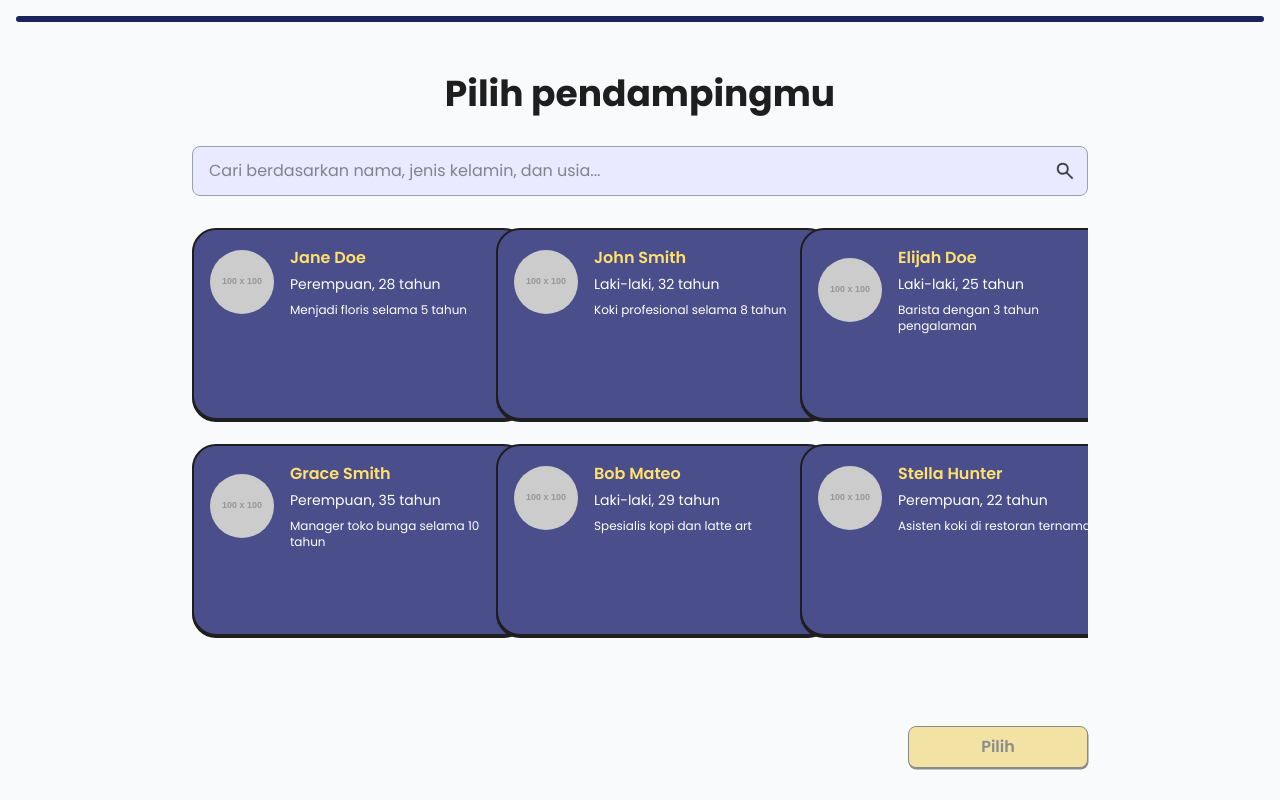
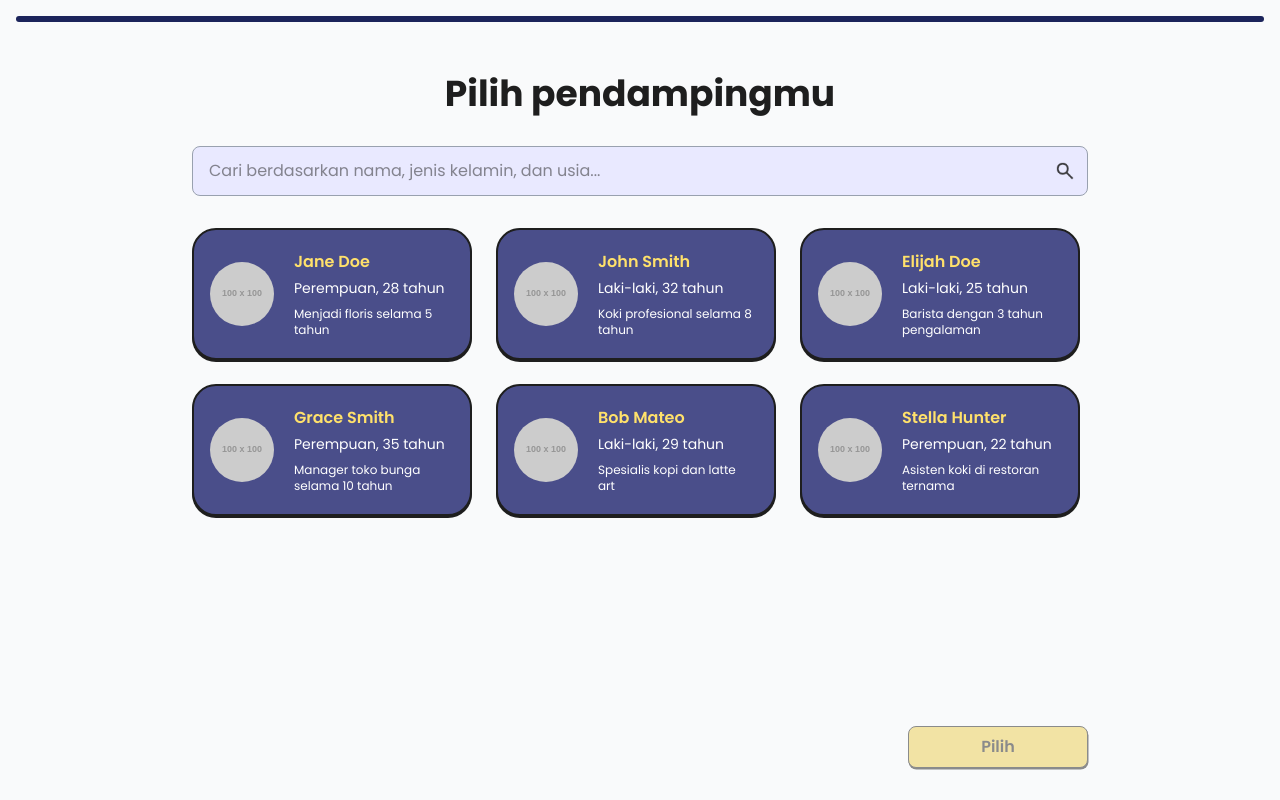
Before and after one commit to najwakahanifatima/EduMinds, a Next.js app in the folder apps/web/: page /pre-assessment/supervisor-option/choose-supervisor in a window 1280 px wide. Built offline with nearby package versions, Linux system fonts and the light colour scheme.

Commit message:
fix: supervisor card on choose supervisor pre assessment

```diff
--- a/apps/web/src/app/pre-assessment/supervisor-option/choose-supervisor/page.tsx
+++ b/apps/web/src/app/pre-assessment/supervisor-option/choose-supervisor/page.tsx
@@ -4,7 +4,6 @@ import React, { useState } from 'react';
 import { useRouter } from 'next/navigation';
 import Input from '../../../_components/Input';
 import Button from '../../../_components/Button';
-import SupervisorCard from '@/app/_components/SupervisorCard';
 
 interface Supervisor {
     id: number;
@@ -15,6 +14,12 @@ interface Supervisor {
     avatar: string;
 }
 
+interface SupervisorCardProps {
+    supervisor: Supervisor;
+    isSelected: boolean;
+    onSelect: (id: number) => void;
+}
+
 const supervisorData: Supervisor[] = [
     { id: 1, name: 'Jane Doe', gender: 'Perempuan', age: 28, experience: 'Menjadi floris selama 5 tahun', avatar: 'https://placehold.co/100x100/E9F7F0/333?text=JD' },
     { id: 2, name: 'John Smith', gender: 'Laki-laki', age: 32, experience: 'Koki profesional selama 8 tahun', avatar: 'https://placehold.co/100x100/E9F7F0/333?text=JS' },
@@ -23,6 +28,25 @@ const supervisorData: Supervisor[] = [
     { id: 5, name: 'Bob Mateo', gender: 'Laki-laki', age: 29, experience: 'Spesialis kopi dan latte art', avatar: 'https://placehold.co/100x100/E9F7F0/333?text=BM' },
     { id: 6, name: 'Stella Hunter', gender: 'Perempuan', age: 22, experience: 'Asisten koki di restoran ternama', avatar: 'https://placehold.co/100x100/E9F7F0/333?text=SH' },
 ];
+
+const SupervisorCard = ({ supervisor, isSelected, onSelect }: SupervisorCardProps) => (
+    <div
+        onClick={() => onSelect(supervisor.id)}
+        className={`
+            bg-[#4A4E8A] rounded-3xl p-4 flex items-center gap-4
+            cursor-pointer transition-all duration-200
+            border-2 max-w-md shadow-[0px_2px_0_rgba(30,30,30,1)]
+            ${isSelected ? 'border-[#B3EBD6]' : 'border-[#1E1E1E]'}
+        `}
+    >
+        <img src={supervisor.avatar} alt={supervisor.name} className="w-16 h-16 rounded-full object-cover" />
+        <div className="text-white p-1">
+            <h3 className="font-semibold text-[#FFE16B]">{supervisor.name}</h3>
+            <p className="text-sm mt-1">{supervisor.gender}, {supervisor.age} tahun</p>
+            <p className="text-xs mt-2">{supervisor.experience}</p>
+        </div>
+    </div>
+);
 
 const SupervisorSelectionPage = () => {
     const Router = useRouter();
```
